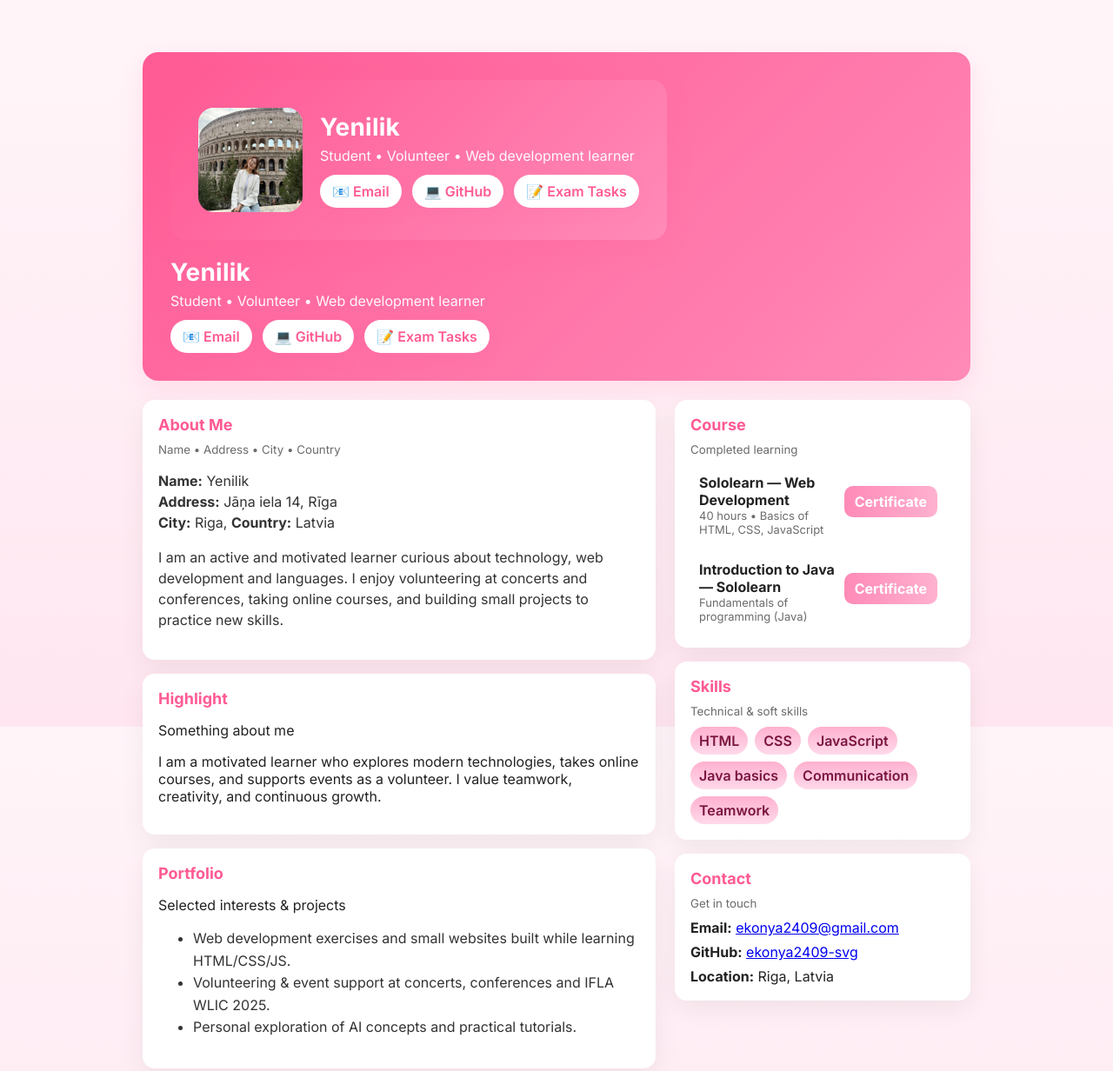
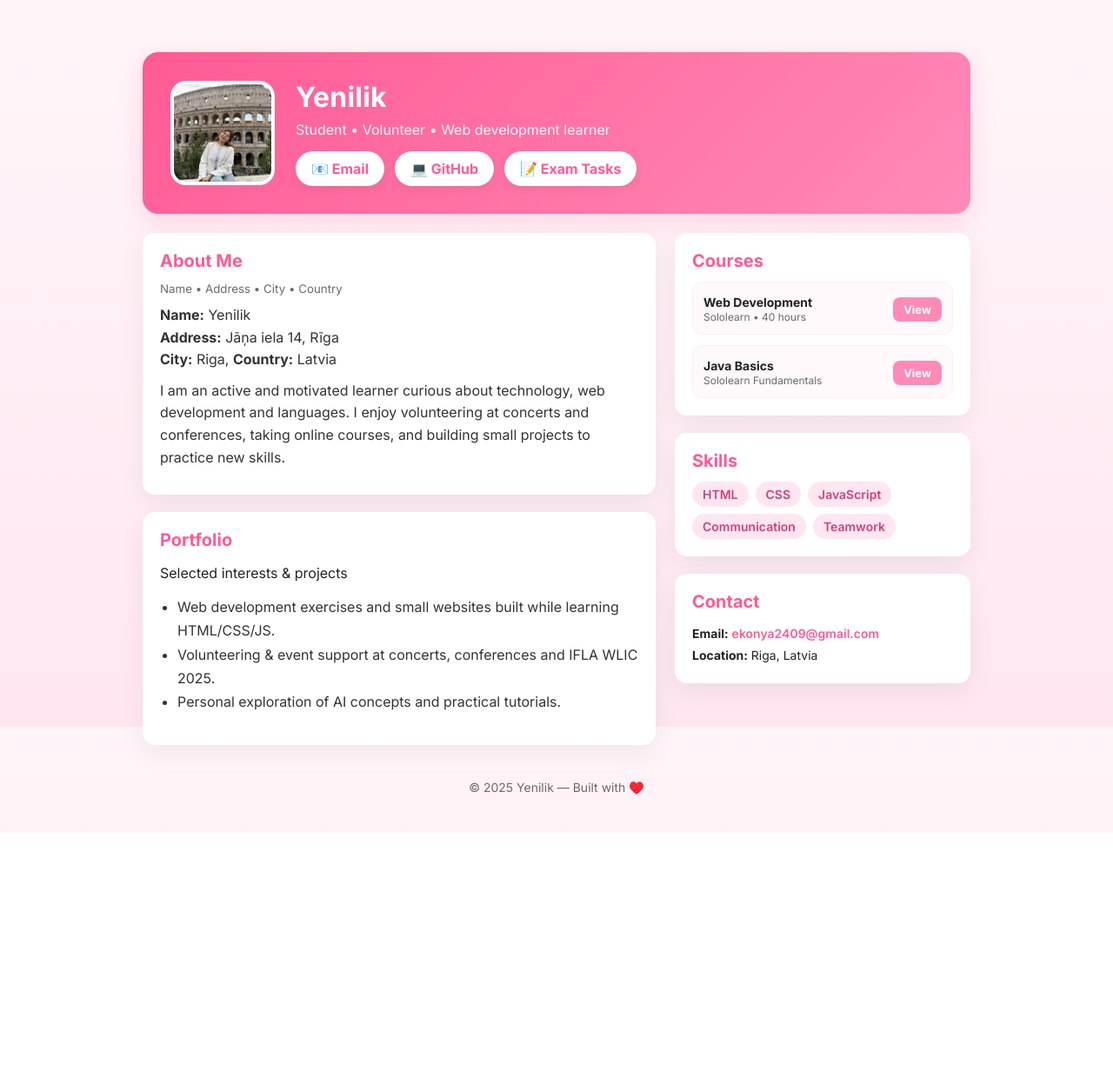
Before and after one commit to ekonya2409-svg/Eko2, a plain HTML site: page task.html in a window 1280 px wide. Shown: the top 1232 px of the page at 87% size. After the commit the page ends 958 px from the top, so only its background shows below. Drawn offline with Linux system fonts and the light colour scheme.

Commit message:
Update task.html

```diff
--- a/task.html
+++ b/task.html
@@ -6,7 +6,7 @@
   <title>Yenilik — Personal Profile</title>
   <link href="https://fonts.googleapis.com/css2?family=Inter:wght@300;400;600;700;800&display=swap" rel="stylesheet">
   <style>
-    :root{
+    :root {
       --bg: #fff5f9;
       --card: #ffffff;
       --pink-600: #ff5a94;
@@ -16,66 +16,68 @@
       --glass: rgba(255,255,255,0.6);
       --radius: 14px;
     }
-    *{box-sizing:border-box}
-    html,body{height:100%;margin:0;font-family:Inter,system-ui,-apple-system,"Segoe UI",Roboto,"Helvetica Neue",Arial; background:linear-gradient(180deg,var(--bg),#ffe6f0);color:#222}
+    * { box-sizing: border-box; }
+    html, body { height: 100%; margin: 0; font-family: Inter, sans-serif; background: linear-gradient(180deg, var(--bg), #ffe6f0); color: #222; }
 
-    .container{max-width:1000px;margin:36px auto;padding:24px}
+    .container { max-width: 1000px; margin: 36px auto; padding: 24px; }
 
-    header.site{
-      background:linear-gradient(135deg,var(--pink-600),var(--pink-500));
-      color:#fff;padding:32px;border-radius:18px;box-shadow:0 8px 30px rgba(255,90,148,0.12);display:flex;gap:20px;align-items:center;flex-wrap:wrap}
+    header.site {
+      background: linear-gradient(135deg, var(--pink-600), var(--pink-500));
+      color: #fff; padding: 32px; border-radius: 18px;
+      box-shadow: 0 8px 30px rgba(255,90,148,0.2);
+      display: flex; gap: 24px; align-items: center; flex-wrap: wrap;
+    }
 
-    .avatar{width:120px;height:120px;border-radius:18px;background:linear-gradient(180deg,#fff4fb,rgba(255,255,255,0.05));display:flex;align-items:center;justify-content:center;font-weight:700;color:var(--pink-600);font-size:32px;flex-shrink:0}
+    .avatar {
+      width: 120px; height: 120px; border-radius: 18px;
+      object-fit: cover; border: 4px solid var(--glass);
+      background: white; flex-shrink: 0;
+    }
 
-    .hdr-info h1{margin:0;font-size:28px;letter-spacing:0.2px}
-    .hdr-info p{margin:6px 0 0;color:rgba(255,255,255,0.95);font-weight:500}
+    .hdr-info { flex: 1; }
+    .hdr-info h1 { margin: 0; font-size: 32px; letter-spacing: 0.2px; }
+    .hdr-info p { margin: 8px 0; color: rgba(255,255,255,0.95); font-weight: 500; font-size: 16px; }
 
-    .quick{display:flex;gap:12px;margin-top:12px}
-    .btn{background:var(--card);color:var(--pink-600);padding:9px 14px;border-radius:999px;text-decoration:none;font-weight:600;box-shadow:0 6px 18px rgba(255,90,148,0.08);display:inline-flex;gap:8px;align-items:center}
+    .quick { display: flex; gap: 12px; margin-top: 15px; flex-wrap: wrap; }
+    .btn {
+      background: var(--card); color: var(--pink-600);
+      padding: 10px 18px; border-radius: 999px;
+      text-decoration: none; font-weight: 700;
+      box-shadow: 0 4px 12px rgba(0,0,0,0.05);
+      display: inline-flex; gap: 8px; align-items: center;
+      transition: transform 0.2s;
+    }
+    .btn:hover { transform: translateY(-2px); }
 
-    main.grid{display:grid;grid-template-columns:1fr 340px;gap:22px;margin-top:22px}
+    main.grid { display: grid; grid-template-columns: 1fr 340px; gap: 22px; margin-top: 22px; }
+    .card { background: var(--card); border-radius: var(--radius); padding: 20px; box-shadow: 0 10px 30px rgba(13,13,13,0.06); }
+    h2 { color: var(--pink-600); margin: 0 0 12px 0; font-size: 20px; }
+    small.muted { color: var(--muted); display: block; margin-bottom: 8px; }
+    .about p { line-height: 1.6; color: #333; margin: 10px 0; }
 
-    .card{background:var(--card);border-radius:var(--radius);padding:18px;box-shadow:0 10px 30px rgba(13,13,13,0.06)}
+    .list { display: grid; gap: 12px; }
+    .row { display: flex; justify-content: space-between; padding: 12px; border-radius: 12px; background: #fff9fb; border: 1px solid #ffeef4; align-items: center; }
+    .skills { display: flex; flex-wrap: wrap; gap: 8px; }
+    .chip { background: #ffe6f0; padding: 6px 12px; border-radius: 999px; font-weight: 600; color: #d0407a; font-size: 14px; }
 
-    h2{color:var(--pink-600);margin:0 0 10px 0;font-size:18px}
-    small.muted{color:var(--muted);display:block;margin-bottom:8px}
+    .certs a { padding: 6px 12px; border-radius: 8px; background: var(--pink-500); color: #fff; text-decoration: none; font-size: 13px; font-weight: 700; }
+    .contact-link { color: var(--pink-600); text-decoration: none; font-weight: 600; }
 
-    .about p{line-height:1.5;color:#333}
+    footer { margin-top: 40px; text-align: center; color: var(--muted); font-size: 14px; padding-bottom: 20px; }
 
-    .list{display:grid;gap:8px}
-    .list .row{display:flex;justify-content:space-between;padding:10px;border-radius:10px;background:linear-gradient(180deg,#fff,#fff);align-items:center}
-    .skills{display:flex;flex-wrap:wrap;gap:8px}
-    .chip{background:linear-gradient(180deg,var(--pink-400),#ffd9ea);padding:6px 10px;border-radius:999px;font-weight:600;color:#7a1540}
-
-    .certs a{display:inline-block;margin-right:10px;margin-bottom:8px;padding:8px 12px;border-radius:10px;background:linear-gradient(90deg,var(--pink-500),var(--pink-400));color:#fff;text-decoration:none;font-weight:700}
-
-    .contact a{display:inline-block;margin-right:8px;color:var(--pink-600);text-decoration:none;font-weight:600}
-
-    .right .card + .card{margin-top:18px}
-
-    footer{margin-top:24px;text-align:center;color:var(--muted);font-size:14px}
-
-    /* responsive */
-    @media (max-width:900px){main.grid{grid-template-columns:1fr;}..avatar {
-      width: 120px;
-      height: 120px;
-      border-radius: 18px;
-      background: #fff; /* Белый фон на случай, если фото долго грузится */
-      display: block;
-      object-fit: cover; /* Это важно: фото не будет сжиматься */
-      border: 4px solid var(--glass); /* Красивая полупрозрачная рамка */
-      box-shadow: 0 4px 15px rgba(0,0,0,0.1);
-      flex-shrink: 0;
-    }}
+    @media (max-width:900px) {
+        main.grid { grid-template-columns: 1fr; }
+        header.site { text-align: center; justify-content: center; }
+        .avatar { margin: 0 auto; }
+        .quick { justify-content: center; }
+    }
   </style>
 </head>
 <body>
   <div class="container">
 
     <header class="site">
-      <header class="site">
       <img src="photo.jpg" alt="Profile Photo" class="avatar">
-
       <div class="hdr-info">
         <h1>Yenilik</h1>
         <p>Student • Volunteer • Web development learner</p>
@@ -84,16 +86,6 @@
           <a class="btn" href="https://github.com/ekonya2409-svg" target="_blank">💻 GitHub</a>
           <a class="btn" href="exam-tasks.html">📝 Exam Tasks</a>
         </div>
-      </div>
-    </header>
-      <div class="hdr-info">
-        <h1>Yenilik</h1>
-        <p>Student • Volunteer • Web development learner</p>
-        <div class="quick">
-  <a class="btn" href="mailto:ekonya2409@gmail.com">📧 Email</a>
-  <a class="btn" href="https://github.com/ekonya2409-svg" target="_blank">💻 GitHub</a>
-  <a class="btn" href="exam-tasks.html">📝 Exam Tasks</a>
-</div>
       </div>
     </header>
 
@@ -108,76 +100,62 @@
           <p>I am an active and motivated learner curious about technology, web development and languages. I enjoy volunteering at concerts and conferences, taking online courses, and building small projects to practice new skills.</p>
         </div>
 
-        <div class="card" style="margin-top:16px">
-          <h2>Highlight</h2>
-          <p class="muted">Something about me</p>
-          <p>I am a motivated learner who explores modern technologies, takes online courses, and supports events as a volunteer. I value teamwork, creativity, and continuous growth.</p>
-        </div>
-
-        <div class="card" style="margin-top:16px">
+        <div class="card" style="margin-top:20px">
           <h2>Portfolio</h2>
           <p class="muted">Selected interests & projects</p>
-          <ul style="line-height:1.6;color:#333">
+          <ul style="line-height:1.7; color:#333; padding-left: 20px;">
             <li>Web development exercises and small websites built while learning HTML/CSS/JS.</li>
             <li>Volunteering & event support at concerts, conferences and IFLA WLIC 2025.</li>
             <li>Personal exploration of AI concepts and practical tutorials.</li>
           </ul>
         </div>
-
       </section>
 
       <aside class="right">
         <div class="card">
-          <h2>Course</h2>
-          <small class="muted">Completed learning</small>
-          <div class="list" style="margin-top:10px">
+          <h2>Courses</h2>
+          <div class="list">
             <div class="row">
               <div>
-                <strong>Sololearn — Web Development</strong>
-                <div style="font-size:13px;color:var(--muted)">40 hours • Basics of HTML, CSS, JavaScript</div>
+                <strong style="font-size:14px">Web Development</strong>
+                <div style="font-size:12px; color:var(--muted)">Sololearn • 40 hours</div>
               </div>
-              <div class="certs"><a href="https://www.sololearn.com/certificates/CC-BIBSDAYZ" target="_blank">Certificate</a></div>
+              <div class="certs"><a href="https://www.sololearn.com/certificates/CC-BIBSDAYZ" target="_blank">View</a></div>
             </div>
-
             <div class="row">
               <div>
-                <strong>Introduction to Java — Sololearn</strong>
-                <div style="font-size:13px;color:var(--muted)">Fundamentals of programming (Java)</div>
+                <strong style="font-size:14px">Java Basics</strong>
+                <div style="font-size:12px; color:var(--muted)">Sololearn Fundamentals</div>
               </div>
-              <div class="certs"><a href="https://www.sololearn.com/certificates/CC-UIDP8PZZ" target="_blank">Certificate</a></div>
+              <div class="certs"><a href="https://www.sololearn.com/certificates/CC-UIDP8PZZ" target="_blank">View</a></div>
             </div>
           </div>
         </div>
 
-        <div class="card" style="margin-top:16px">
+        <div class="card" style="margin-top:20px">
           <h2>Skills</h2>
-          <small class="muted">Technical & soft skills</small>
-          <div class="skills" style="margin-top:10px">
+          <div class="skills">
             <span class="chip">HTML</span>
             <span class="chip">CSS</span>
             <span class="chip">JavaScript</span>
-            <span class="chip">Java basics</span>
             <span class="chip">Communication</span>
             <span class="chip">Teamwork</span>
           </div>
         </div>
 
-        <div class="card" style="margin-top:16px">
+        <div class="card" style="margin-top:20px">
           <h2>Contact</h2>
-          <small class="muted">Get in touch</small>
-          <div style="margin-top:10px">
-            <div><strong>Email:</strong> <a class="contact" href="mailto:ekonya2409@gmail.com">ekonya2409@gmail.com</a></div>
-            <div style="margin-top:8px"><strong>GitHub:</strong> <a class="contact" href="https://github.com/ekonya2409-svg" target="_blank">ekonya2409-svg</a></div>
-            <div style="margin-top:8px"><strong>Location:</strong> Riga, Latvia</div>
+          <div style="font-size: 14px; line-height: 1.8;">
+            <div><strong>Email:</strong> <a class="contact-link" href="mailto:ekonya2409@gmail.com">ekonya2409@gmail.com</a></div>
+            <div><strong>Location:</strong> Riga, Latvia</div>
           </div>
         </div>
       </aside>
     </main>
 
     <footer>
-      © 2025 Yenilik — Built with ♥️ • Ready for GitHub Pages
+      © 2025 Yenilik — Built with ♥️
     </footer>
   </div>
 </body>
 </html>
-<a class="task" href="set-e-tasks.html">SET E — All 20 Tasks</a>
```
